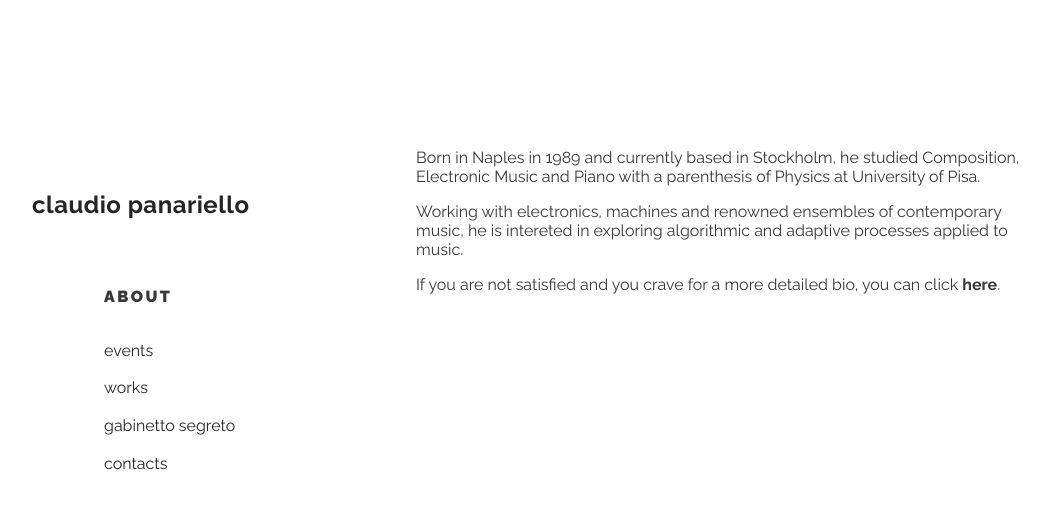
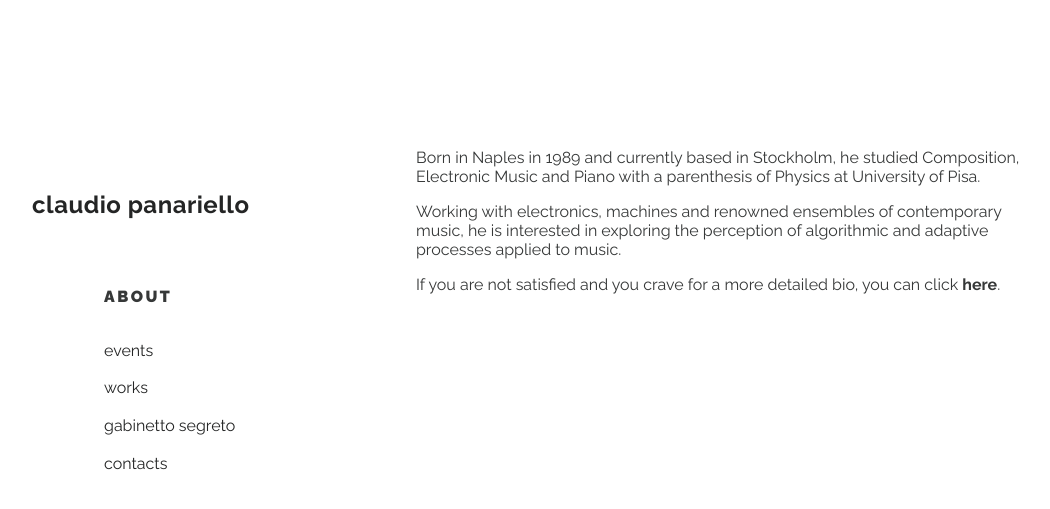
Before and after one commit to claudiopanariello/claudiopanariello.github.io, a Jekyll site: the page built from about.markdown, in a window 1280 px wide. Shown: the top 509 px of the page, without its empty margins (108-1158 px from the left). Built offline with Jekyll 4.4.1, drawn with Linux system fonts in a browser that asks for light colours.

```diff
--- a/about.markdown
+++ b/about.markdown
@@ -8,7 +8,7 @@ order: 1
 
 Born in Naples in 1989 and currently based in Stockholm, he studied Composition, Electronic Music and Piano with a parenthesis of Physics at University of Pisa.
 
-Working with electronics, machines and renowned ensembles of contemporary music, he is intereted in exploring algorithmic and adaptive processes applied to music.
+Working with electronics, machines and renowned ensembles of contemporary music, he is interested in exploring the perception of algorithmic and adaptive processes applied to music.
 
 <!--Born in Naples in 1989, he studied Composition, Electronic Music and Piano.
 He also graduated in Physics at University of Pisa.
--- a/contacts.markdown
+++ b/contacts.markdown
@@ -13,6 +13,8 @@ order: 5
 
 [<mousehover>SoundCloud</mousehover>][soundcloud]
 
+[<mousehover>instagram</mousehover>][instagram]
+
 [<mousehover>twitter</mousehover>][twitter]
 
 [<mousehover>KTH profile</mousehover>][kth]
@@ -25,6 +27,7 @@ order: 5
 [facebook]: https://www.facebook.com/cla.panariello/
 [github]: https://github.com/claudiopanariello
 [soundcloud]: https://soundcloud.com/claudiopanariello
+[instagram]: https://www.instagram.com/claudio_panariello/
 [twitter]: https://twitter.com/clapanariello
 [kth]: https://www.kth.se/profile/claudiop/
 [orcid]: https://orcid.org/0000-0002-1244-881X
```
